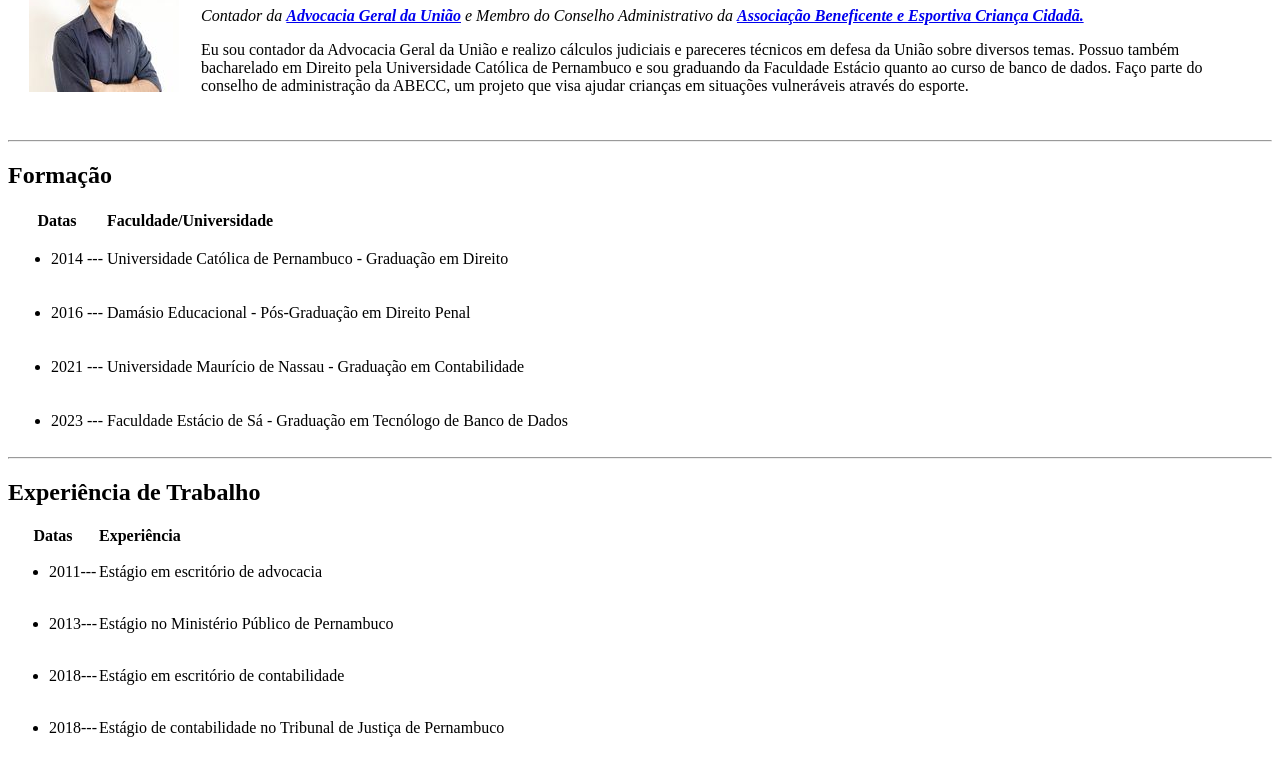
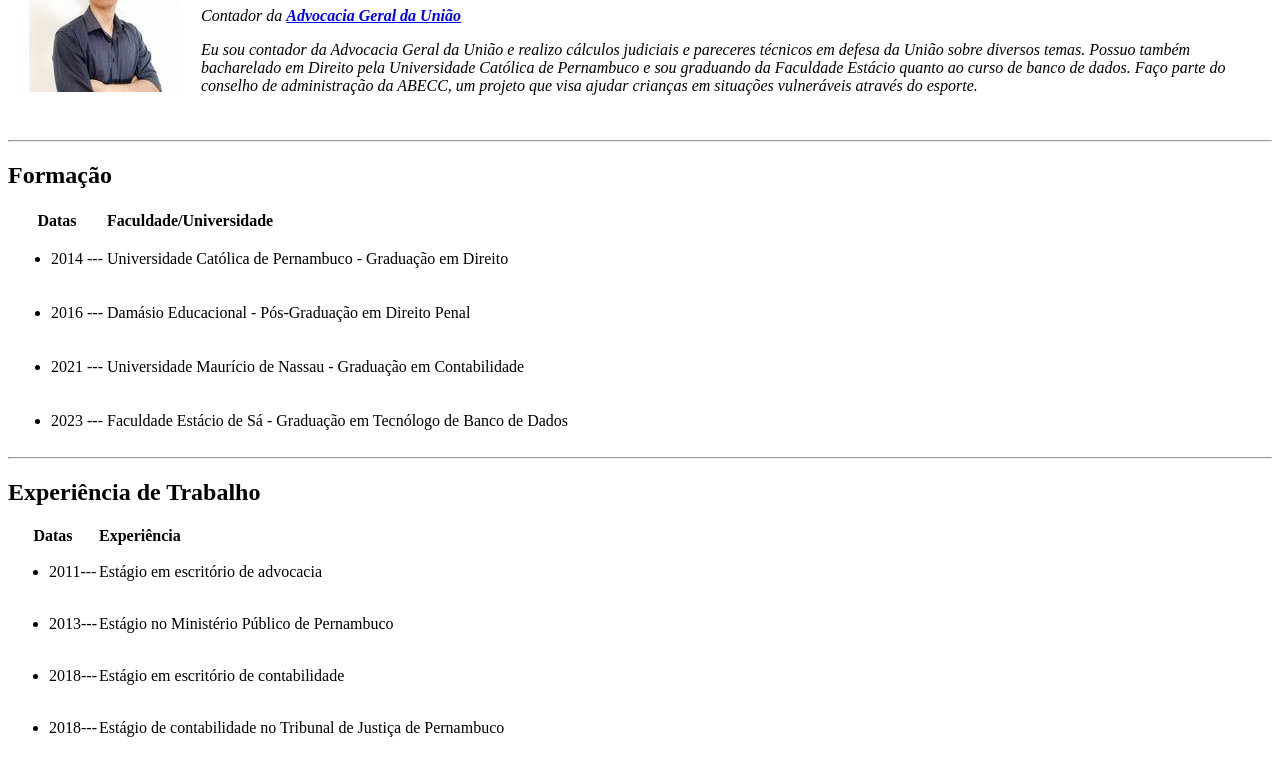
Before and after one commit to renatonery1/cv2, a plain HTML site: page index.html in a window 1280 px wide. Shown: the part 102-870 px from the top of the page. Drawn offline with Linux system fonts and the light colour scheme.

Commit message:
Update index.html
Deixei de fazer parte da ABECC

```diff
--- a/index.html
+++ b/index.html
@@ -22,13 +22,6 @@
                     >Advocacia Geral da União</a
                   ></strong
                 >
-                e Membro do Conselho Administrativo da
-                <strong
-                  ><a href="https://www.instagram.com/abccesportes/"
-                    >Associação Beneficente e Esportiva Criança Cidadã.</a
-                  ></strong
-                ></em
-              >
             </p>
             <p>
               Eu sou contador da Advocacia Geral da União e realizo cálculos
```
